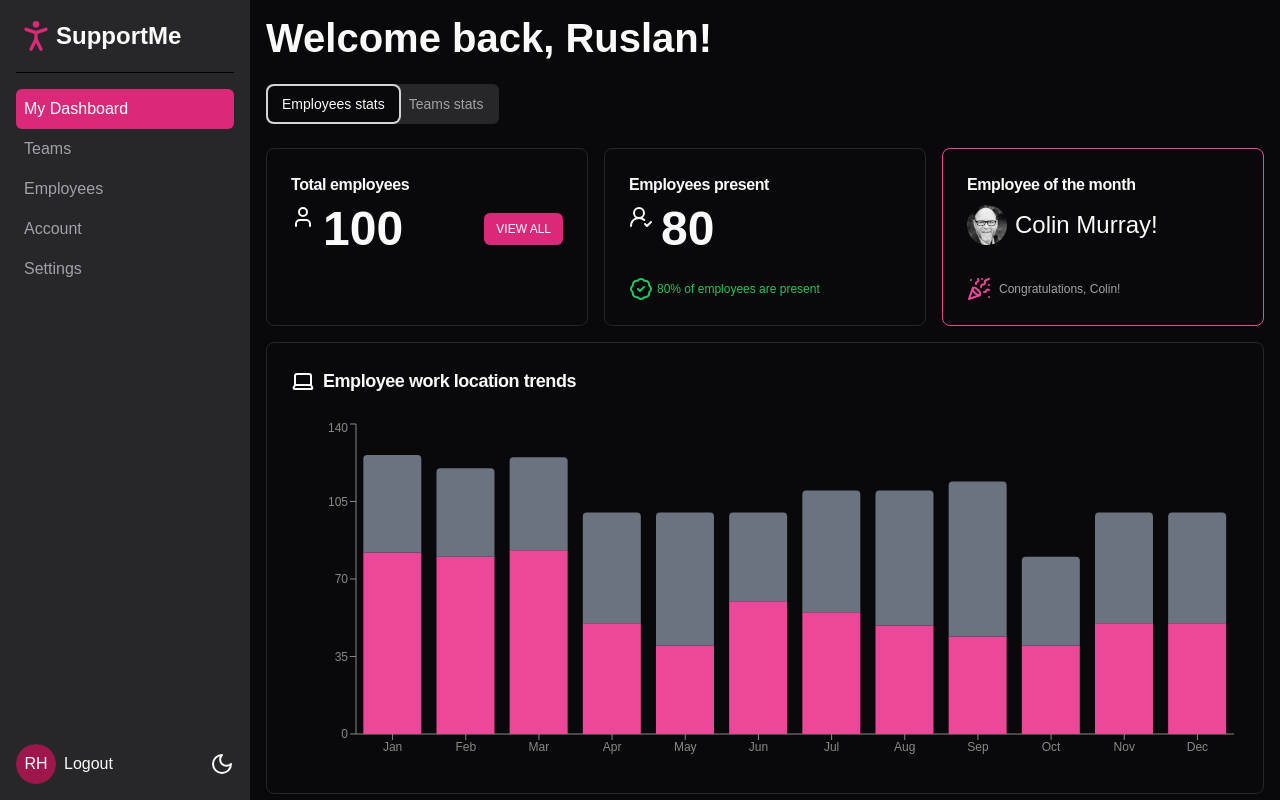
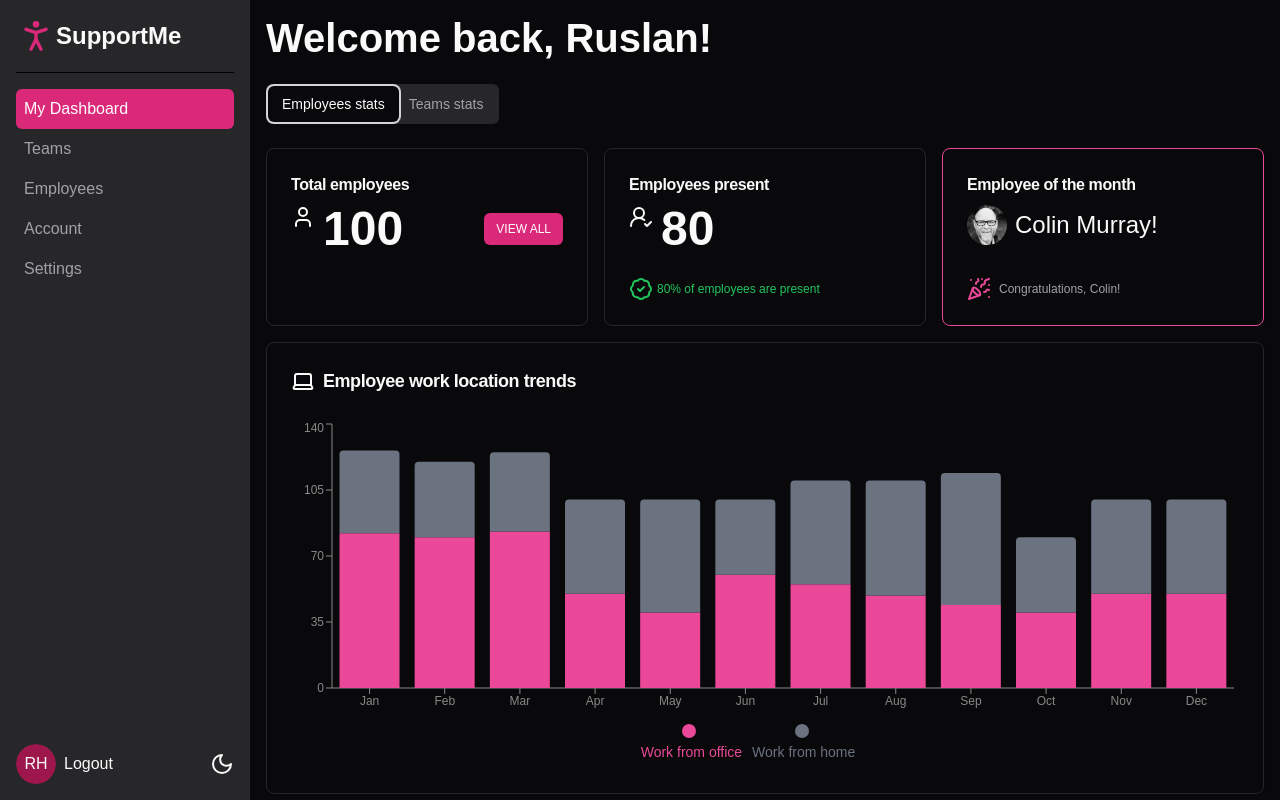
Before and after one commit to Hruchman-Ruslan/shadcn-ui, a Next.js app: page /dashboard in a window 1280 px wide. Both pictures are taken after a click on the tab "Employees stats". Built offline with nearby package versions, Linux system fonts and the light colour scheme.

Commit message:
feat: finish the bar chart

```diff
--- a/app/dashboard/components/employees/employees-stats.tsx
+++ b/app/dashboard/components/employees/employees-stats.tsx
@@ -97,7 +97,7 @@
 						<span>Employee work location trends</span>
 					</CardTitle>
 				</CardHeader>
-				<CardContent>
+				<CardContent className='pl-0'>
 					<WorkLocationTrends />
 				</CardContent>
 			</Card>
--- a/app/dashboard/components/employees/work-location-trends.tsx
+++ b/app/dashboard/components/employees/work-location-trends.tsx
@@ -3,6 +3,7 @@
 import {
 	Bar,
 	BarChart,
+	Legend,
 	ResponsiveContainer,
 	Tooltip,
 	XAxis,
@@ -75,10 +76,34 @@
 export default function WorkLocationTrends() {
 	return (
 		<ResponsiveContainer height={350} width={'100%'}>
-			<BarChart data={data}>
+			<BarChart
+				data={data}
+				className='[&_.recharts-tooltip-cursor]:fill-zinc-200 dark:[&_.recharts-tooltip-cursor]:fill-zinc-800'
+			>
 				<XAxis dataKey={'name'} stroke='#888888' fontSize={12} />
 				<YAxis stroke='#888888' fontSize={12} />
-				<Tooltip />
+				<Tooltip
+					separator=': '
+					formatter={(value, name) => {
+						if (name === 'wfh') {
+							return [value, 'Work from home']
+						} else if (name === 'office') {
+							return [value, 'Work from office']
+						}
+					}}
+					labelClassName='font-bold'
+					wrapperClassName='!text-sm dark:!bg-black rounded-md dark:!border-border'
+				/>
+				<Legend
+					iconType='circle'
+					formatter={value => {
+						if (value === 'wfh') {
+							return <div className='text-sm'>Work from home</div>
+						} else if (value === 'office') {
+							return <div className='text-sm'>Work from office</div>
+						}
+					}}
+				/>
 				<Bar dataKey={'office'} stackId={1} fill='#ec4899' />
 				<Bar dataKey={'wfh'} stackId={1} fill='#6b7280' radius={[4, 4, 0, 0]} />
 			</BarChart>
```
